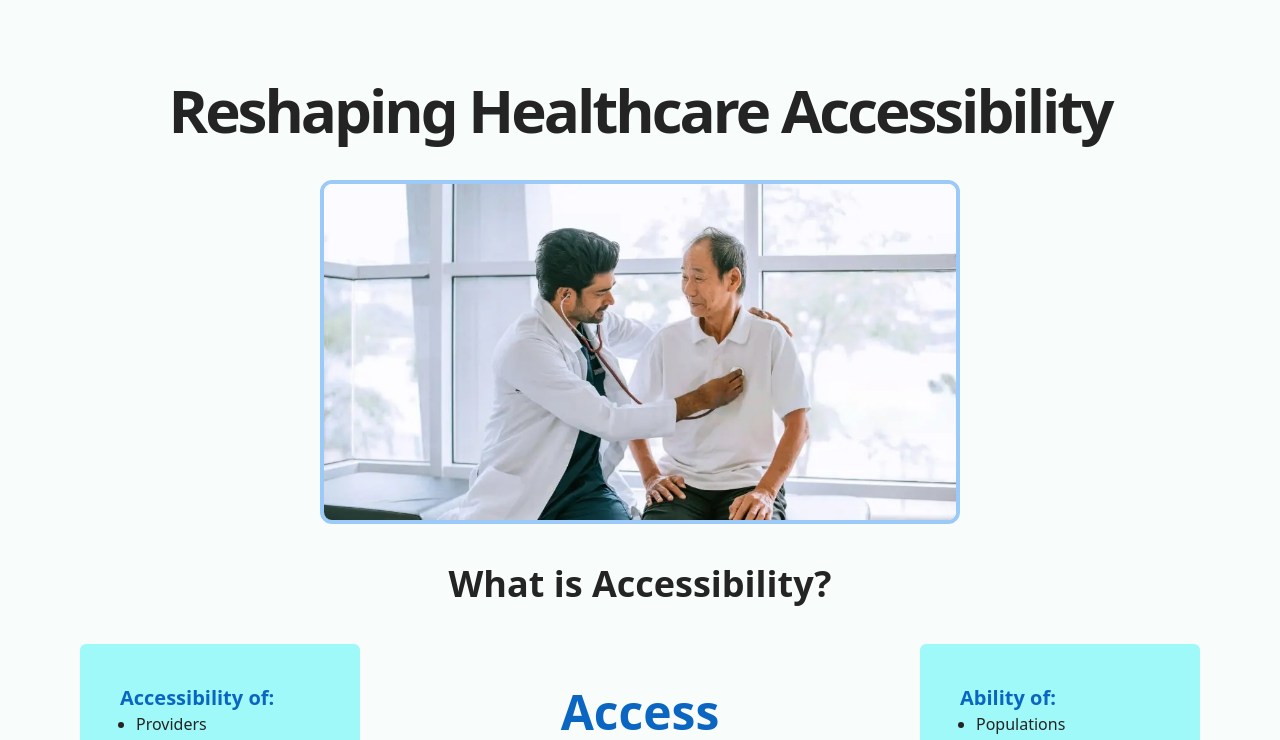
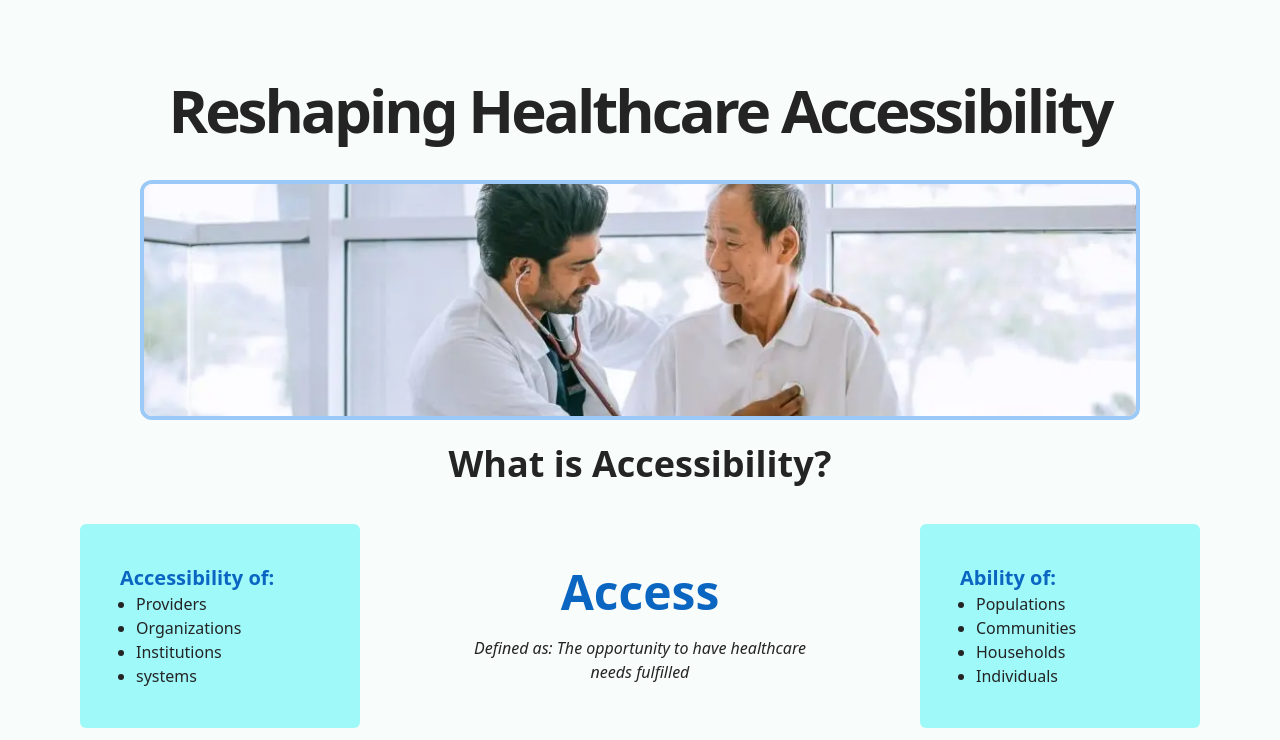
Before and after one commit to DoughnutsNCookies/WebApp-Hist-LandingPage, a Next.js app in the folder hist/: page /sections/ReshapingSection in a window 1280 px wide. Shown: the top 740 px of the page. Built offline with nearby package versions, Linux system fonts and the light colour scheme; a web font is replaced by a local one.

Commit message:
Made image better for Reshaping

```diff
--- a/hist/src/pages/index.tsx
+++ b/hist/src/pages/index.tsx
@@ -3,6 +3,7 @@ import AboutSection from "./sections/AboutSection";
 import HomeSection from "./sections/HomeSection";
 import Head from "next/head";
 import ReshapingSection from "./sections/ReshapingSection";
+import VisionSection from "./sections/VisionSection";
 
 export default function Home() {
   return (
@@ -31,6 +32,7 @@ export default function Home() {
       <HomeSection/>
       <AboutSection/>
       <ReshapingSection/>
+      {/* <VisionSection/> */}
     </main>
   )
 }
--- a/hist/src/pages/sections/ReshapingSection.tsx
+++ b/hist/src/pages/sections/ReshapingSection.tsx
@@ -3,6 +3,7 @@ import Image from 'next/image'
 const ReshapingSection = () => {
     return (
         <section id="reshaping">
+            <div className="h-screen">
                 <div>
                     <h1 className="text-6xl font-bold text-center pt-20 tracking-tighter">
                         Reshaping Healthcare Accessibility
@@ -11,15 +12,18 @@ const ReshapingSection = () => {
                         <Image
                             src="/image-3.webp"
                             alt="Image Reshaping Healthcare Accessibility"
-                        width={250}
-                        height={250}
-                        className="w-[50%] mt-10 border-4 border-primaryColor rounded-xl"
+                            width={1000}
+                            height={1000}
+                            className="h-[30vh] mt-10 border-4 border-primaryColor rounded-xl object-cover"
+                            style={{
+                                objectPosition: "0% 30%"
+                            }}
                             priority
                         />
                     </div>
                 </div>
-            <div className="h-screen px-20">
-                <h1 className="text-4xl font-bold text-center pt-10">
+                <div className="px-20">
+                    <h1 className="text-4xl font-bold text-center pt-6">
                         What is Accessibility?
                     </h1>
                     <div className="flex flex-row justify-between pt-10">
@@ -76,6 +80,7 @@ const ReshapingSection = () => {
                         </ul>
                     </div>
                 </div>
+            </div>
         </section>
     )
 }
--- /dev/null
+++ b/hist/src/pages/sections/VisionSection.tsx
@@ -0,0 +1,9 @@
+const VisionSection = () => {
+    return (
+        <section id="vision">
+            <div className="h-screen">Vision</div>
+        </section>
+    )
+}
+
+export default VisionSection
```
Lines whose indentation alone changed are shown as unchanged.
